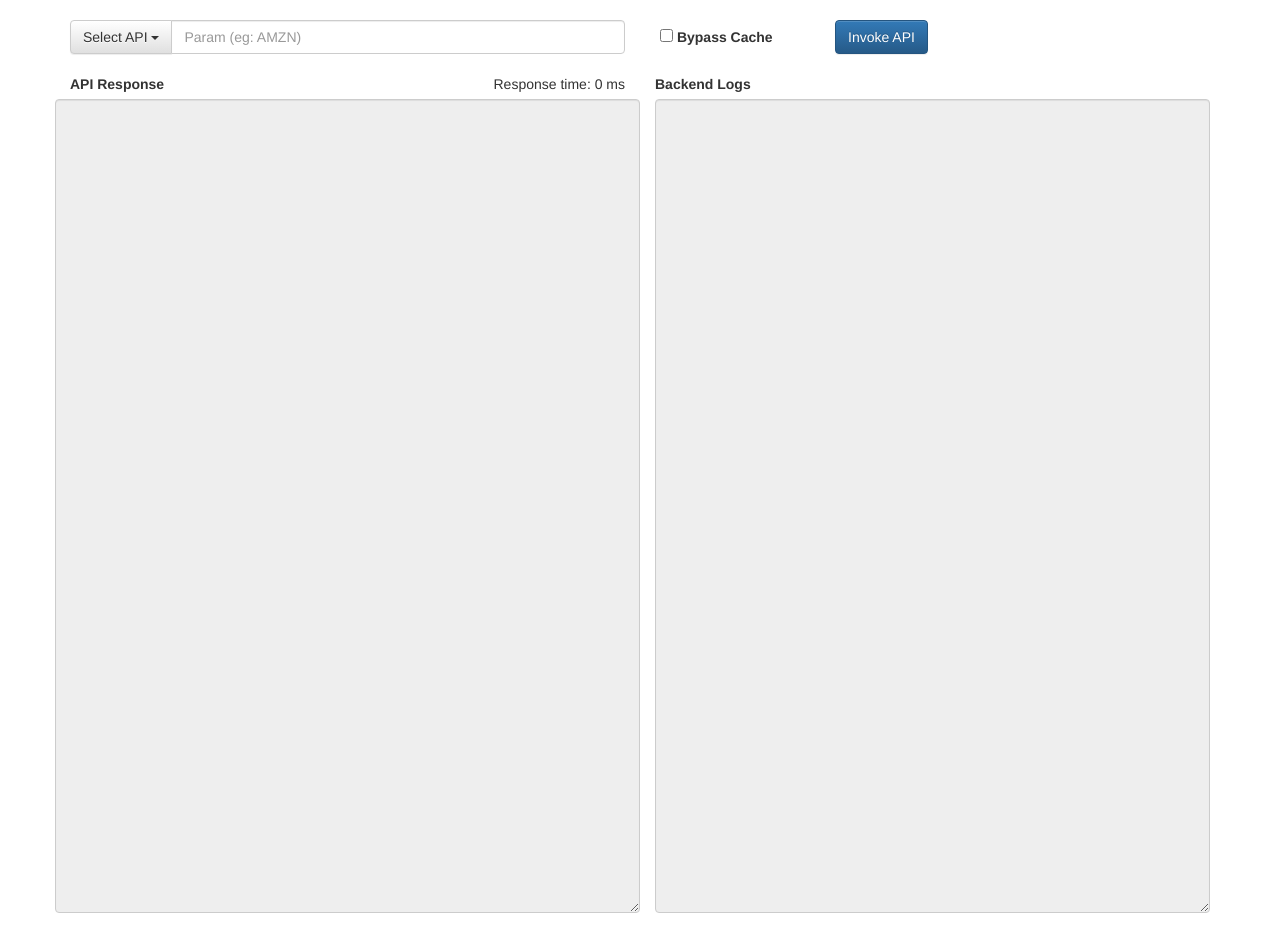
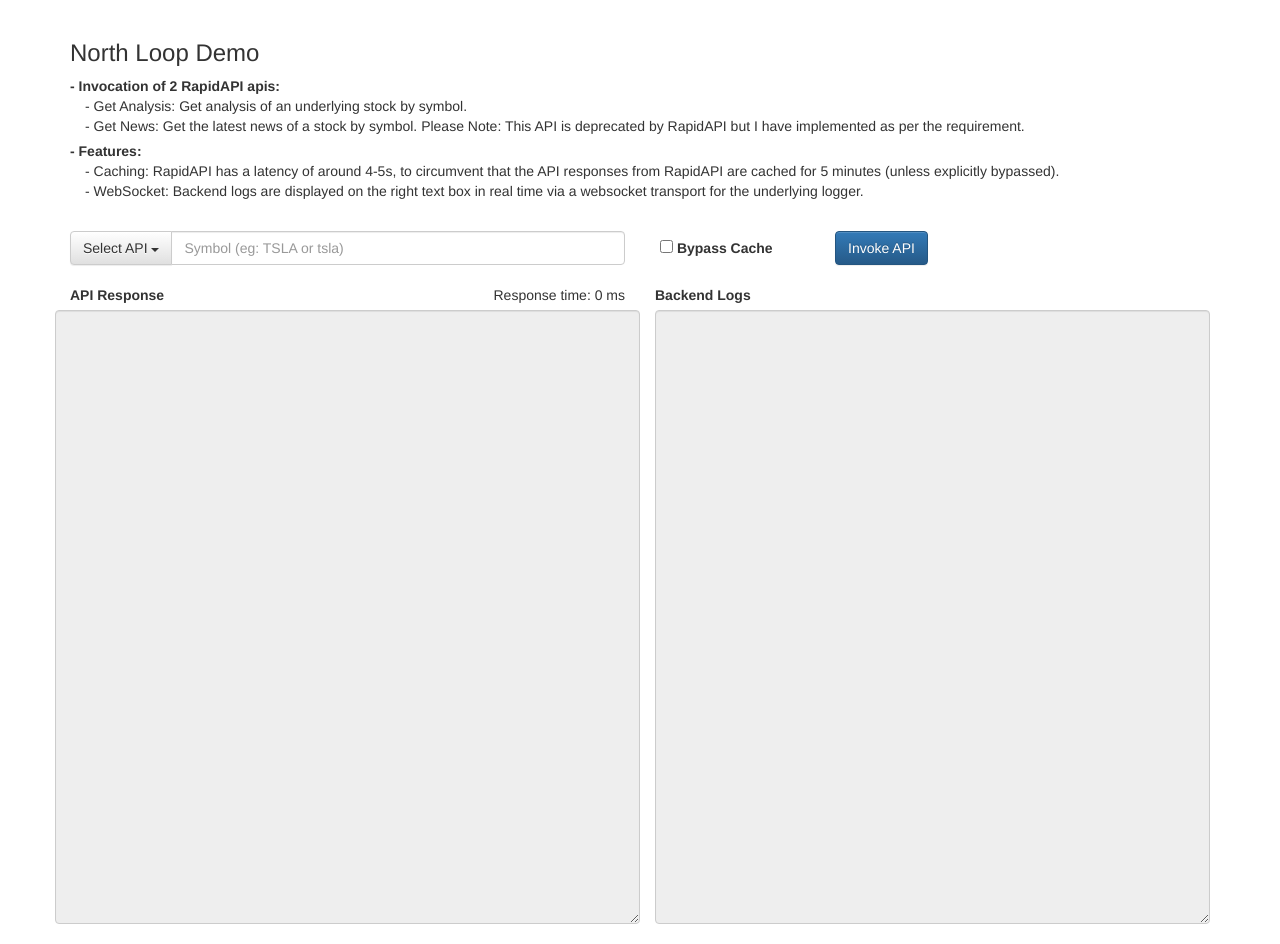
Before and after one commit to nams05/north-loop-project, a website: page src/views/index.html in a window 1280 px wide. Drawn offline with nearby package versions, Linux system fonts and the light colour scheme; files that its build step writes are made by us from their sources.

Commit message:
Final fixes: - Add information about the demo - Add security bypass header to allow scripts from google and cdn domains - Minor refactoring

```diff
--- a/src/server.ts
+++ b/src/server.ts
@@ -58,6 +58,10 @@ app.use((err: Error, req: Request, res: Response, next: NextFunction) => {
     });
 });
 
+app.use((req, res, next) => {
+    res.setHeader('Content-Security-Policy', 'script-src \'self\' https://ajax.googleapis.com https://maxcdn.bootstrapcdn.com');
+    return next();
+});
 
 
 /************************************************************************************
--- a/src/shared/api-endpoints.ts
+++ b/src/shared/api-endpoints.ts
@@ -6,5 +6,5 @@ export const RAPID_API_ENDPOINT = process.env.RAPID_API_ENDPOINT
 /**
  * API Endpoints
  */
-export const RAPID_API_YAHOO_FINANCE_ANALYSIS_ENDPOINT = RAPID_API_ENDPOINT + '/stock/v2/get-analysis?region=US&symbol=AMRN'
-export const RAPID_API_YAHOO_NEWS_ENDPOINT = RAPID_API_ENDPOINT + '/stock/get-news?region=US&category=TSLA'
+export const RAPID_API_YAHOO_FINANCE_ANALYSIS_ENDPOINT = RAPID_API_ENDPOINT + '/stock/v2/get-analysis'
+export const RAPID_API_YAHOO_NEWS_ENDPOINT = RAPID_API_ENDPOINT + '/stock/get-news'
--- a/src/shared/logger.ts
+++ b/src/shared/logger.ts
@@ -60,7 +60,8 @@ if (process.env.NODE_ENV === 'production') {
     });
     logger.add(errTransport);
     logger.add(infoTransport);
-
+    const websocketTransport = new WebSocketTransport({})
+    logger.add(websocketTransport)
 } else {
 
     const errorStackFormat = format((info) => {
--- a/src/views/index.html
+++ b/src/views/index.html
@@ -10,7 +10,15 @@
     <body>
 
     <div class="container">
-
+        <div style="margin-bottom: 30px">
+            <h3>North Loop Demo</h3>
+            <p style='margin-bottom: 0; margin-top: 0; font-weight: bold;'>- Invocation of 2 RapidAPI apis:<br/></p>
+            <p style='padding-left : 15px; margin-bottom: 0; margin-top: 0'>- Get Analysis: Get analysis of an underlying stock by symbol. </p>
+            <p style='padding-left : 15px; margin-bottom: 0; margin-top: 0'>- Get News: Get the latest news of a stock by symbol. Please Note: This API is deprecated by RapidAPI but I have implemented as per the requirement. </p>
+            <p style='margin-bottom: 0; margin-top: 5px; font-weight: bold;'>- Features: </p>
+            <p style='padding-left : 15px; margin-bottom: 0; margin-top: 0'>- Caching: RapidAPI has a latency of around 4-5s, to circumvent that the API responses from RapidAPI are cached for 5 minutes (unless explicitly bypassed). </p>
+            <p style='padding-left : 15px; margin-bottom: 0; margin-top: 0'>- WebSocket: Backend logs are displayed on the right text box in real time via a websocket transport for the underlying logger. </p>
+        </div>
         <div class="row">
             <div class="col-lg-6">
                 <div class="input-group">
@@ -21,7 +29,7 @@
                             <li><a href="#">Get News</a></li>
                         </ul>
                     </div><!-- /btn-group -->
-                    <input type="text" class="form-control" aria-label="..." placeholder="Param (eg: AMZN)" id="symbol">
+                    <input type="text" class="form-control" aria-label="..." placeholder="Symbol (eg: TSLA or tsla)" id="symbol">
                 </div><!-- /input-group -->
             </div><!-- /.col-lg-6 -->
             <div class="col-lg-2 col-md-2" style="padding-top: 5px; padding-left: 20px">
@@ -40,12 +48,12 @@
                     <div class="col-lg-6 pull-right"><div class="text-right" id="timeTaken">Response time: 0 ms</div></div>
                 </div>
                 <div class="row">
-                    <textarea readonly class="form-control rounded-0" id="response" rows="40"></textarea>
+                    <textarea readonly class="form-control rounded-0" id="response" rows="30"></textarea>
                 </div>
             </div>
             <div class="col-lg-6">
                 <label for="log">Backend Logs</label>
-                <textarea readonly class="form-control rounded-0" id="log" rows="40"></textarea>
+                <textarea readonly class="form-control rounded-0" id="log" rows="30"></textarea>
             </div>
         </div>
     </div>
```
